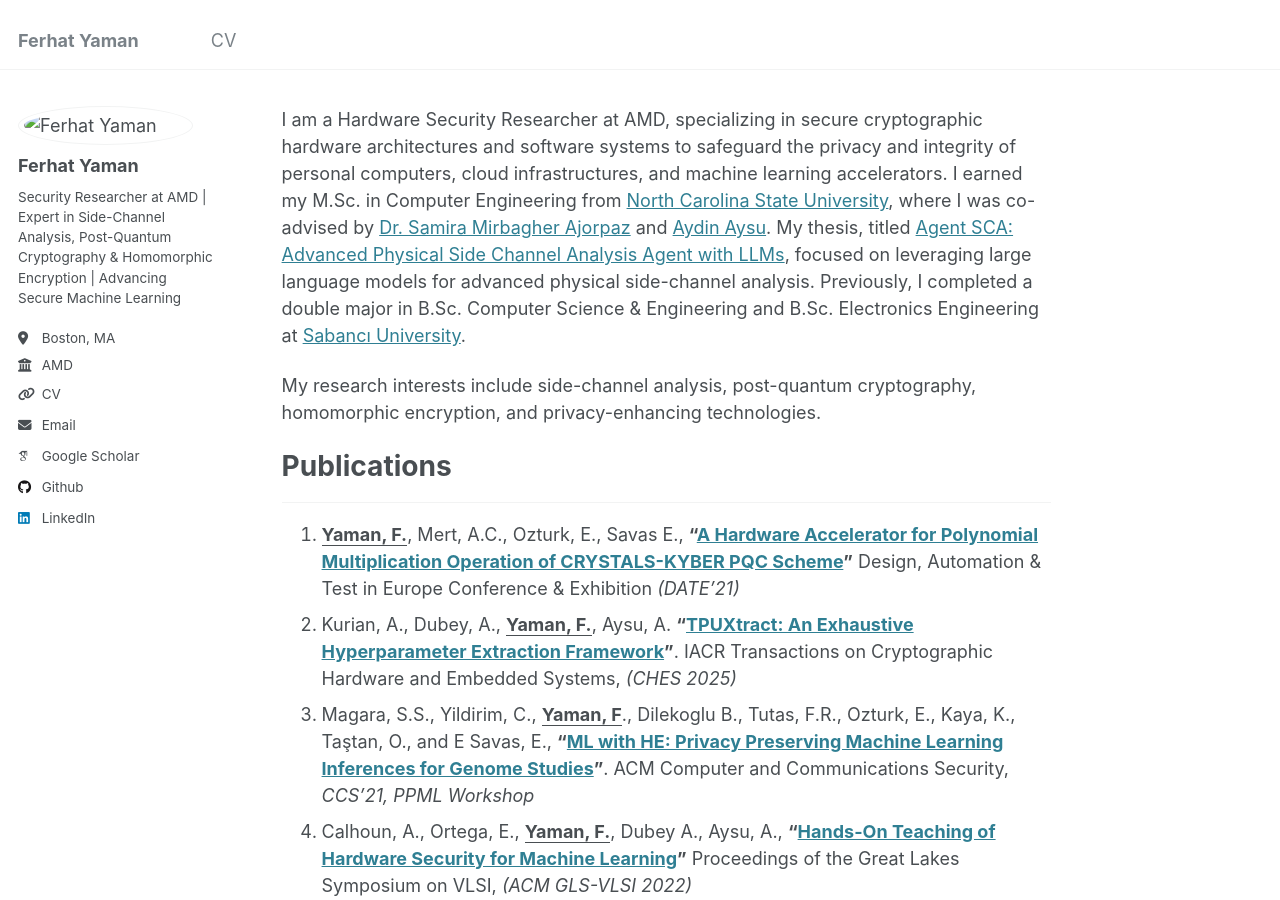
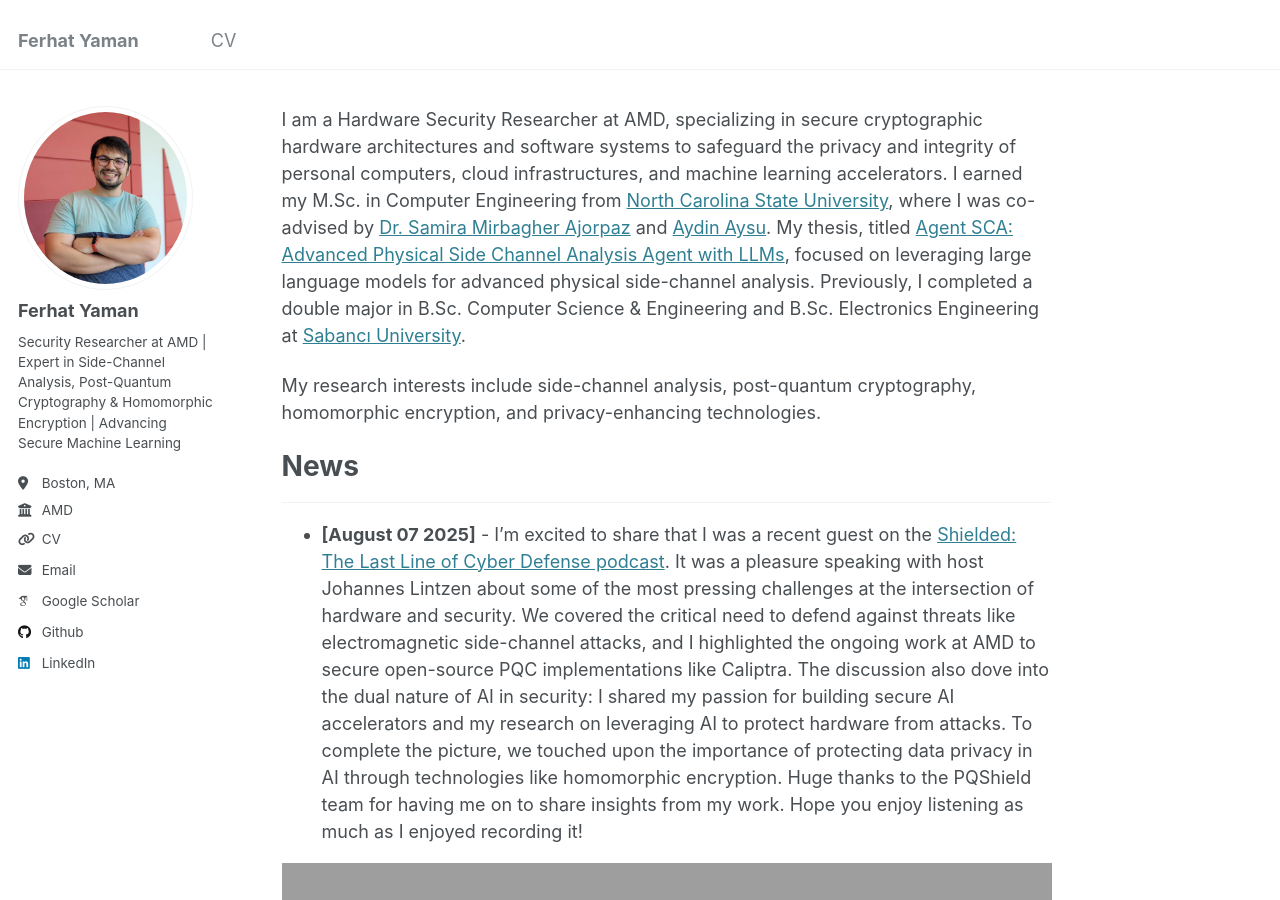
Before and after one commit to ferhatyaman/ferhatyaman.github.io, a Jekyll site: the page built from _pages/about.md, in a window 1280 px wide and 900 px high. Built offline with Jekyll 4.4.1, drawn with Linux system fonts in a browser that asks for light colours; some web fonts are replaced; some of the changed text lies outside the part shown; grey boxes are pictures that could not be loaded.

Commit message:
updated profile pictures and CV. added news section and published podcast.

```diff
--- a/_config.yml
+++ b/_config.yml
@@ -21,7 +21,7 @@ repository               : "ferhatyaman/ferhatyaman.github.io"
 #               Additional customization can be done by editing /_includes/author-profile.html
 author:
   # Biographic information
-  avatar           : /files/profile_photo.jpeg
+  avatar           : profile_photo.jpeg
   name             : "Ferhat Yaman"
   pronouns         : # example: "she/her"
   bio              : "Security Researcher at AMD | Expert in Side-Channel Analysis, Post-Quantum Cryptography & Homomorphic Encryption | Advancing Secure Machine Learning"
--- a/_pages/about.md
+++ b/_pages/about.md
@@ -11,6 +11,15 @@ I am a Hardware Security Researcher at AMD, specializing in secure cryptographic
 
 My research interests include side-channel analysis, post-quantum cryptography, homomorphic encryption, and privacy-enhancing technologies.
 
+News
+======
+---
+ - **[August 07 2025]** - I'm excited to share that I was a recent guest on the [Shielded: The Last Line of Cyber Defense podcast](https://shieldedpodcast.com/e/286qzlzn-hardware-is-the-hidden-risk-ferhat-yaman-on-pqc-side-channel-attacks-and-ai-privacy).
+  It was a pleasure speaking with host Johannes Lintzen about some of the most pressing challenges at the intersection of hardware and security. We covered the critical need to defend against threats like electromagnetic side-channel attacks, and I highlighted the ongoing work at AMD to secure open-source PQC implementations like Caliptra. The discussion also dove into the dual nature of AI in security: I shared my passion for building secure AI accelerators and my research on leveraging AI to protect hardware from attacks. To complete the picture, we touched upon the importance of protecting data privacy in AI through technologies like homomorphic encryption. Huge thanks to the PQShield team for having me on to share insights from my work. Hope you enjoy listening as much as I enjoyed recording it!
+
+  <iframe width="560" height="315" src="https://www.youtube.com/embed/EyAun_zjzoM?si=EgXifOJBCeDBO9xT" title="YouTube video player" frameborder="0" allow="accelerometer; autoplay; clipboard-write; encrypted-media; gyroscope; picture-in-picture; web-share" referrerpolicy="strict-origin-when-cross-origin" allowfullscreen></iframe><br/>
+
+
 Publications
 ======
 ---
@@ -19,6 +28,7 @@ Publications
 3. Magara, S.S., Yildirim, C., **<ins>Yaman, F</ins>**., Dilekoglu B., Tutas, F.R., Ozturk, E., Kaya, K., Taştan, O.,  and E Savas, E., **“[ML with HE: Privacy Preserving Machine Learning Inferences for Genome Studies](https://arxiv.org/pdf/2110.11446)”**. ACM Computer and Communications Security, *CCS’21, PPML Workshop*
 4. Calhoun, A., Ortega, E., **<ins>Yaman, F.</ins>**, Dubey A., Aysu, A., **“[Hands-On Teaching of Hardware Security for Machine Learning](https://dl.acm.org/doi/pdf/10.1145/3526241.3530828)”** Proceedings of the Great Lakes Symposium on VLSI, *(ACM GLS-VLSI 2022)*
 5. Mert, A.C., **<ins>Yaman, F.</ins>**, Karabulut, E., Ozturk, E., Savas, E., Aysu, A., **“[A Survey of Software Implementations for the Number Theoretic Transform](https://dl.acm.org/doi/abs/10.1007/978-3-031-46077-7_22)”** SAMOS 2023 International Conference on Embedded Computer Systems
+6. Ferguson, A., Gibson, P., D'Agata, L., McLeod, P., **<ins>Yaman, F.</ins>**, Das, A., Colbert, I. and Cano, J.  **“[Exploiting Unstructured Sparsity in Fully Homomorphic Encrypted DNNs](https://dl.acm.org/doi/10.1145/3721146.3721948)”**. *EuroMLSys’25*, 5th Workshop on Machine Learning and Systems
 
 Work Experiences
 ======
```
Also changed, not shown: _pages/cv.md (+1 -0 lines), images/Shielded_podcast.png (added), images/profile_photo.jpeg (renamed from files/profile_photo.jpeg), 1 other file.
